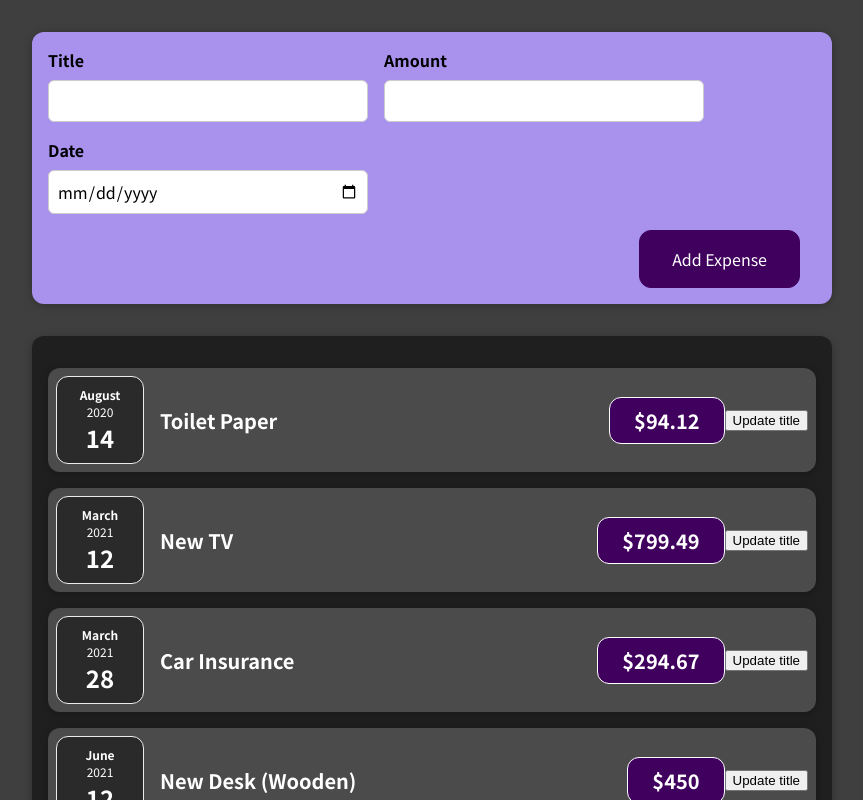
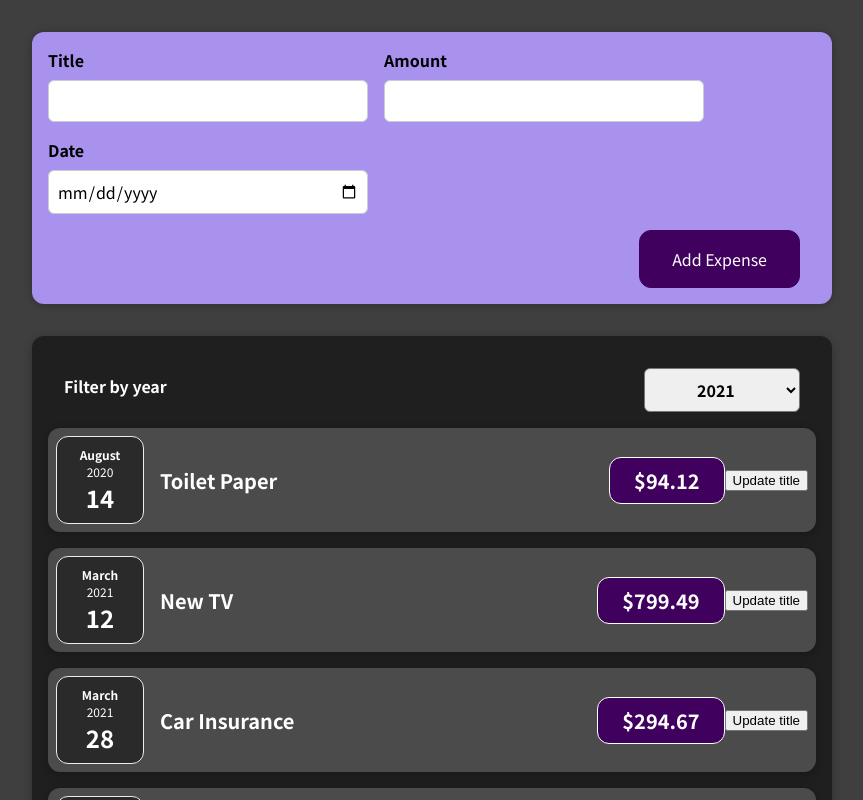
Before and after one commit to GrahamKirwan/React_Project01, a React (Create React App) app: page / in a window 1280 px wide. Shown: the top 800 px of the page, without its empty margins (208-1071 px from the left). Built offline with nearby package versions, Linux system fonts and the light colour scheme.

Commit message:
added ExpenseFilter component

```diff
--- /dev/null
+++ b/src/components/Expenses/ExpenseFilter.css
@@ -0,0 +1,24 @@
+.expenses-filter {
+    color: white;
+    padding: 0 1rem;
+  }
+
+  .expenses-filter__control {
+    display: flex;
+    width: 100%;
+    align-items: center;
+    justify-content: space-between;
+    margin: 1rem 0;
+  }
+
+  .expenses-filter label {
+    font-weight: bold;
+    margin-bottom: 0.5rem;
+  }
+
+  .expenses-filter select {
+    font: inherit;
+    padding: 0.5rem 3rem;
+    font-weight: bold;
+    border-radius: 6px;
+  }
--- /dev/null
+++ b/src/components/Expenses/ExpenseFilter.js
@@ -0,0 +1,29 @@
+import React from 'react';
+
+import './ExpenseFilter.css';
+
+const ExpensesFilter = (props) => {
+
+    // const [year, setYear] = useState('2022');
+
+    const filterYearHandler = (e) => {
+        // setYear(e.target.value);
+        props.onYearChange(e.target.value);
+    }
+
+  return (
+    <div className='expenses-filter'>
+      <div className='expenses-filter__control'>
+        <label>Filter by year</label>
+        <select value={props.selected} onChange={filterYearHandler}>
+          <option value='2022'>2022</option>
+          <option value='2021'>2021</option>
+          <option value='2020'>2020</option>
+          <option value='2019'>2019</option>
+        </select>
+      </div>
+    </div>
+  );
+};
+
+export default ExpensesFilter;
--- a/src/components/Expenses/Expenses.js
+++ b/src/components/Expenses/Expenses.js
@@ -1,10 +1,22 @@
+import React, { useState } from 'react';
+
 import ExpenseItem from "./ExpenseItem";
+import ExpenseFilter from "./ExpenseFilter";
 import Card from "../UI/Card"
 import "./Expenses.css";
 
 function Expenses(props) {
+
+  const [filteredYear, setFilteredYear] = useState('2021');
+
+
+  const yearChangeDataHandler = (year) => {
+    setFilteredYear(year);
+  }
+
   return (
     <Card className="expenses">
+      <ExpenseFilter selected={filteredYear} onYearChange={yearChangeDataHandler}></ExpenseFilter>
       <ExpenseItem
         title={props.items[0].title}
         amount={props.items[0].amount}
```
Also changed, not shown: 1 other file (tests, documents, lock files or other folders).
